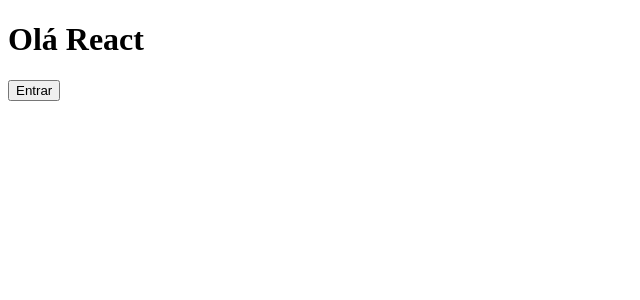
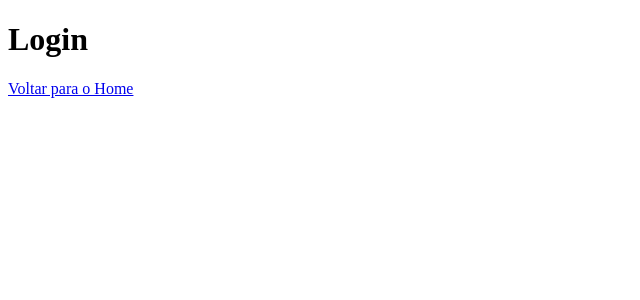
Before and after one commit to MatAndrade01/React_Dio, a React (Create React App) app in the folder dio/: page /login in a window 1280 px wide. Shown: the top 300 px of the page, without its empty margins (0-640 px from the left). Built offline with nearby package versions, Linux system fonts and the light colour scheme.

Commit message:
Trabalhando com navegação

```diff
--- a/dio/package.json
+++ b/dio/package.json
@@ -8,6 +8,7 @@
     "@testing-library/user-event": "^13.5.0",
     "react": "^18.3.1",
     "react-dom": "^18.3.1",
+    "react-router-dom": "^6.25.1",
     "react-scripts": "5.0.1",
     "web-vitals": "^2.1.4"
   },
--- a/dio/public/index.html
+++ b/dio/public/index.html
@@ -2,11 +2,42 @@
 <html lang="en">
   <head>
     <meta charset="utf-8" />
+    <link rel="icon" href="%PUBLIC_URL%/favicon.ico" />
     <meta name="viewport" content="width=device-width, initial-scale=1" />
+    <meta name="theme-color" content="#000000" />
+    <meta
+      name="description"
+      content="Web site created using create-react-app"
+    />
+    <link rel="apple-touch-icon" href="%PUBLIC_URL%/logo192.png" />
+    <!--
+      manifest.json provides metadata used when your web app is installed on a
+      user's mobile device or desktop. See https://developers.google.com/web/fundamentals/web-app-manifest/
+    -->
+    <link rel="manifest" href="%PUBLIC_URL%/manifest.json" />
+    <!--
+      Notice the use of %PUBLIC_URL% in the tags above.
+      It will be replaced with the URL of the `public` folder during the build.
+      Only files inside the `public` folder can be referenced from the HTML.
+
+      Unlike "/favicon.ico" or "favicon.ico", "%PUBLIC_URL%/favicon.ico" will
+      work correctly both with client-side routing and a non-root public URL.
+      Learn how to configure a non-root public URL by running `npm run build`.
+    -->
     <title>React App</title>
   </head>
   <body>
     <noscript>You need to enable JavaScript to run this app.</noscript>
     <div id="root"></div>
+    <!--
+      This HTML file is a template.
+      If you open it directly in the browser, you will see an empty page.
+
+      You can add webfonts, meta tags, or analytics to this file.
+      The build step will place the bundled scripts into the <body> tag.
+
+      To begin the development, run `npm start` or `yarn start`.
+      To create a production bundle, use `npm run build` or `yarn build`.
+    -->
   </body>
 </html>
--- a/dio/src/App.js
+++ b/dio/src/App.js
@@ -1,13 +1,22 @@
-import Button from "./components/Button";
+
+import {
+  BrowserRouter as Router,
+  Routes,
+  Route,
+} from "react-router-dom";
+
+import { Home } from './pages/home'
+import { Login } from './pages/login'
 
 function App() {
   return (
-    <div className="App">
-    <h1>Olá React</h1>
-    <Button title={"Entrar"}/>
-    </div>
+    <Router>
+      <Routes>
+        <Route path="/" element={<Home />}></Route>
+        <Route path="/login" element={<Login />}></Route>
+      </Routes>
+    </Router>
   );
-
 }
 
 export default App;
--- a/dio/src/components/Button/index.js
+++ /dev/null
@@ -1,5 +0,0 @@
-export default function Button({title}) {
-  return (
-    <button>{title}</button>
-  )
-}
--- a/dio/src/index.js
+++ b/dio/src/index.js
@@ -1,7 +1,6 @@
 import React from 'react';
 import ReactDOM from 'react-dom/client';
 import App from './App';
-
 
 const root = ReactDOM.createRoot(document.getElementById('root'));
 root.render(
--- /dev/null
+++ b/dio/src/pages/home/index.jsx
@@ -0,0 +1,10 @@
+import {Link} from 'react-router-dom';
+
+const Home = () => {
+    return (<>
+        <h1>Home</h1>
+        <Link to="/login">Fazer Login</Link>
+    </>);
+}
+
+export { Home }
--- /dev/null
+++ b/dio/src/pages/login/index.jsx
@@ -0,0 +1,10 @@
+import { Link } from "react-router-dom";
+
+const Login = () => {
+    return (<>
+        <h1>Login</h1>
+        <Link to="/">Voltar para o Home</Link>
+    </>);
+}
+
+export { Login }
```
Also changed, not shown: 2 other files (tests, documents, lock files or other folders).
